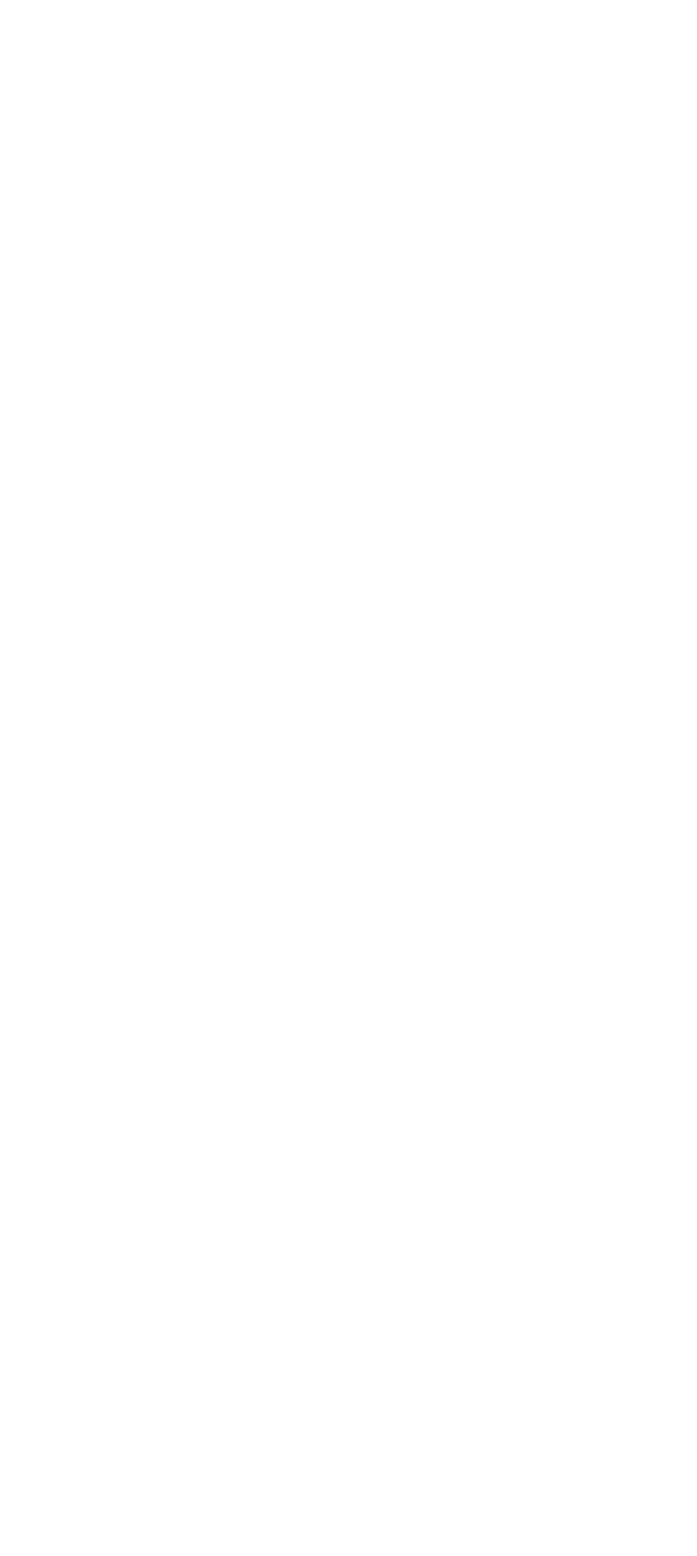
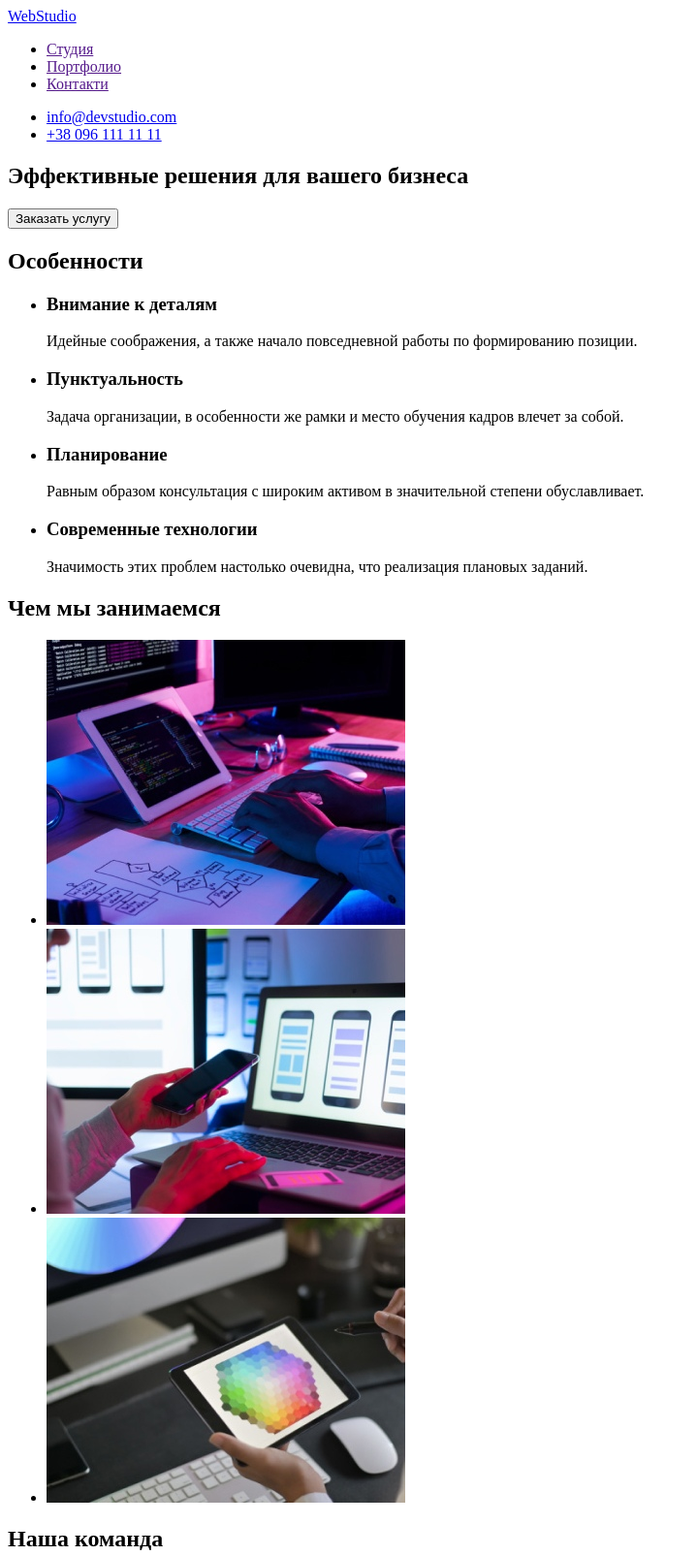
Before and after one commit to kyslynsky/goit-markup-hw-01, a plain HTML site: page index.html in a window 1280 px wide. Shown: the top 1605 px of the page at 97% size, without its empty margins (0-719 px from the left). Before the commit the page ends 800 px from the top, so only its background shows below. Drawn offline with Linux system fonts and the light colour scheme.

Commit message:
Розмітка сторінки
HW 1

```diff
--- a/index.html
+++ b/index.html
@@ -4,9 +4,121 @@
     <meta charset="UTF-8">
     <meta http-equiv="X-UA-Compatible" content="IE=edge">
     <meta name="viewport" content="width=device-width, initial-scale=1.0">
-    <title>Web Studio</title>
+    <title>WebStudio</title>
 </head>
 <body>
 
+    <!-- Навигация сайта -->
+    <header>
+        <nav>
+            <a href="./index.html">WebStudio</a>
+
+            <ul>
+                <li><a href="">Студия</a></li>
+                <li><a href="">Портфолио</a></li>
+                <li><a href="">Контакти</a></li>
+            </ul>
+        </nav>
+
+        <ul>
+            <li><a href="mailto:info@devstudio.com">info@devstudio.com</a></li>
+            <li><a href="tel:+380961111111">+38 096 111 11 11</a></li>
+        </ul>
+    </header>
+
+    <main>
+
+        <!-- Блок Герой -->
+        <section>
+            <h1>Эффективные решения для вашего бизнеса</h1>
+            <button type="button">Заказать услугу</button>
+        </section>
+
+        <!-- Особенности -->
+        <section>
+            <h2>Особенности</h2>
+            <ul>
+                <li>
+                    <h3>Внимание к деталям</h3>
+                    <p>
+                        Идейные соображения, а также начало повседневной работы по формированию позиции.
+                    </p>
+                </li>
+                <li>
+                    <h3>Пунктуальность</h3>
+                    <p>
+                        Задача организации, в особенности же рамки и место обучения кадров влечет за собой.
+                    </p>
+                </li>
+                <li>
+                    <h3>Планирование</h3>
+                    <p>
+                        Равным образом консультация с широким активом в значительной степени обуславливает.
+                    </p>
+                </li>
+                <li>
+                    <h3>Современные технологии</h3>
+                    <p>
+                        Значимость этих проблем настолько очевидна, что реализация плановых заданий.
+                    </p>
+                </li>
+            </ul>
+
+            <div>
+                <h2>Чем мы занимаемся</h2>
+                <ul>
+                    <li>
+                        <a href=""><img src="./images/img1.jpg" alt="programer working his desk office" width="370"></a>
+                    </li>
+                    <li>
+                        <a href=""><img src="./images/img2.jpg" alt="designers are developing application" width="370"></a>
+                    </li>
+                    <li>
+                        <a href=""><img src="./images/img3.jpg" alt="colour selection graphic tablet" width="370"></a>
+                    </li>
+                </ul>
+            </div>
+        </section>
+
+        <!-- Команда -->
+        <section>
+            <h2>Наша команда</h2>
+            <ul>
+                <li>
+                    <img src="./images/team1.jpg" alt="portrait product designer" width="270">
+                    <h3>Игорь Демьяненко</h3>
+                    <p>Product Designer</p>
+                </li>
+                <li>
+                    <img src="./images/team2.jpg" alt="portrait frontend developer" width="270">
+                    <h3>Ольга Репина</h3>
+                    <p>Frontend Developer</p>
+                </li>
+                <li>
+                    <img src="./images/team3.jpg" alt="portrait marketing" width="270">
+                    <h3>Николай Тарасов</h3>
+                    <p>Marketing</p>
+                </li>
+                <li>
+                    <img src="./images/team4.jpg" alt="portrait ui designer" width="270">
+                    <h3>Михаил Ермаков</h3>
+                    <p>UI Designer</p>
+                </li>
+            </ul>
+        </section>
+    </main>
+
+    <!-- Футер -->
+    <footer>
+        <a href="./index.html">WebStudio</a>
+
+        <address>
+            г. Киев, пр-т Леси Украинки, 26 <br>
+            <a href="mailto:info@example.com">info@example.com</a> <br>
+            <a href="tel:+380991111111">+38 099 111 11 11</a>
+        </address>
+
+    </footer>
+
 </body>
 </html>
```
Also changed, not shown: images/img1.jpg (added), images/img2.jpg (added), images/img3.jpg (added), images/team1.jpg (added), images/team2.jpg (added), images/team3.jpg (added), images/team4.jpg (added).
